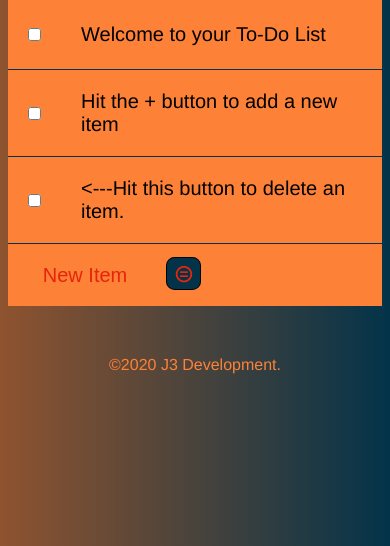
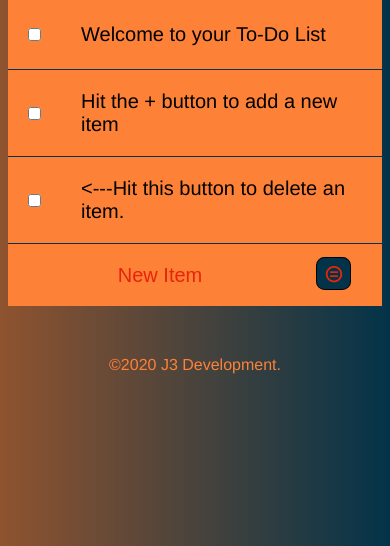
Before and after one commit to J3ffJessie/To-Do-List, a Node server app: page / in a window 390 px wide. Shown: the part 158-704 px from the top of the page. Run offline with Node 20, Linux system fonts and the light colour scheme; data comes from the database, SQL or seed files in the repository; data that the repository does not hold is empty; some libraries are stand-ins or nearby versions.

Commit message:
Fix width on input text-area

```diff
--- a/public/css/styles.css
+++ b/public/css/styles.css
@@ -126,6 +126,6 @@ footer {
     background: transparent;
     font-size: 20px;
     font-weight: 200;
-    width: 150px !important;
+    width: 300px !important;
 
 }
```
